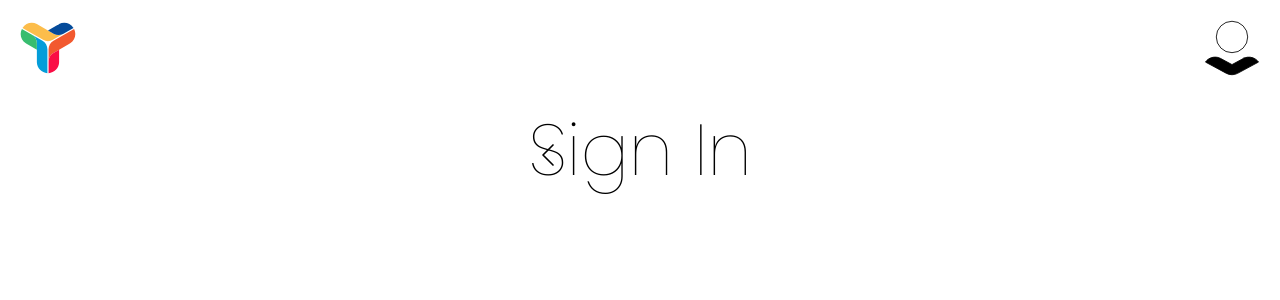
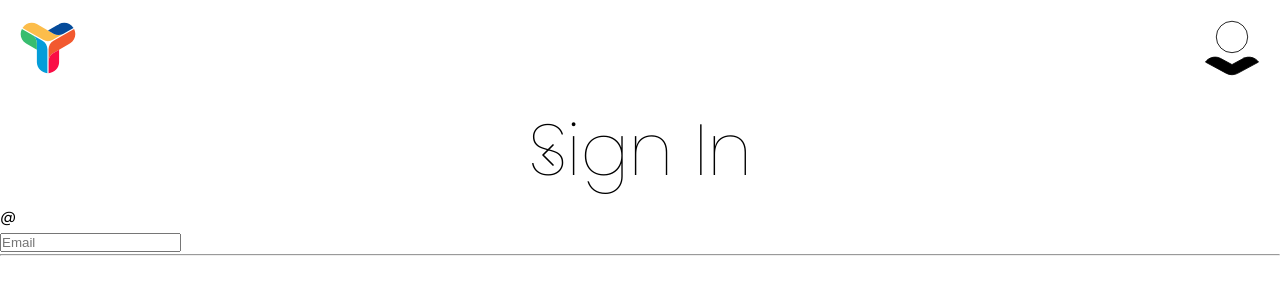
Before and after one commit to Samyam412/symple, a Next.js app: page / in a window 1280 px wide. Shown: the top 300 px of the page. Built offline with nearby package versions, Linux system fonts and the light colour scheme.

Commit message:
feat:put email address in a query parameter as you type

```diff
--- a/app/page.tsx
+++ b/app/page.tsx
@@ -1,4 +1,4 @@
-import SignInPage from "@/components/sign-in/sign-in-page";
+import SignInPage from "@/components/sign-in/SignInPage";
 
 export default function Home() {
   return (
--- /dev/null
+++ b/components/sign-in/SearchBar.tsx
@@ -0,0 +1,43 @@
+"use client";
+
+import { usePathname, useRouter, useSearchParams } from "next/navigation";
+import { useEffect, useState } from "react";
+
+const SearchBar = () => {
+  const [email, setEmail] = useState<string>("");
+  const searchParams = useSearchParams();
+  const path = usePathname();
+  const router = useRouter();
+
+  //to set the placeholder from the url
+  useEffect(() => {
+    setEmail(searchParams?.get("email") ?? "");
+  }, [searchParams]);
+
+  const handleEmailChange = (e: React.ChangeEvent<HTMLInputElement>) => {
+    const value = e.target.value;
+    setEmail(value);
+
+    const url = new URL(window.location.href);
+    const params = new URLSearchParams(url.search);
+
+    params.set("email", value);
+    router.replace(`${path}?${params.toString()}`);
+  };
+
+  return (
+    <div className="email-input-container">
+      <div className="search-icon">@</div>
+      <input
+        type="email"
+        placeholder="Email"
+        value={email}
+        onChange={handleEmailChange}
+        className="email-input"
+      />
+      <hr className="underline" />
+    </div>
+  );
+};
+
+export default SearchBar;
--- a/components/sign-in/sign-in-page.tsx
+++ b/components/sign-in/SignInPage.tsx
@@ -1,5 +1,6 @@
 import "../../styles/sign-in/sign-in.css";
 import ChevronLeft from "./_icon/chevronLeft";
+import SearchBar from "./SearchBar";
 
 const SignInPage = () => {
   return (
@@ -10,6 +11,8 @@ const SignInPage = () => {
         </span>
         Sign In
       </h1>
+
+      <SearchBar />
     </div>
   );
 };
--- /dev/null
+++ b/styles/sign-in/search-bar.css
@@ -0,0 +1,40 @@
+.email-input-container {
+  display: flex;
+  align-items: center;
+  position: relative;
+  font-family: "Arial", sans-serif;
+  width: 100%;
+}
+
+.icon {
+  font-size: 24px;
+  font-weight: bold;
+  background: linear-gradient(90deg, #ff5f6d, #ffc371);
+  -webkit-background-clip: text;
+  background-clip: text;
+  -webkit-text-fill-color: transparent;
+  margin-right: 10px;
+}
+
+.email-input {
+  flex: 1;
+  font-size: 24px;
+  border: none;
+  outline: none;
+  color: #333;
+  padding: 4px 0;
+  font-family: "Arial", sans-serif;
+}
+
+.email-input::placeholder {
+  color: #bbb;
+  font-weight: lighter;
+}
+
+.underline {
+  position: absolute;
+  bottom: -1px;
+  width: 100%;
+  height: 1px;
+  background-color: #333;
+}
```
Also changed, not shown: 1 other file (tests, documents, lock files or other folders).
